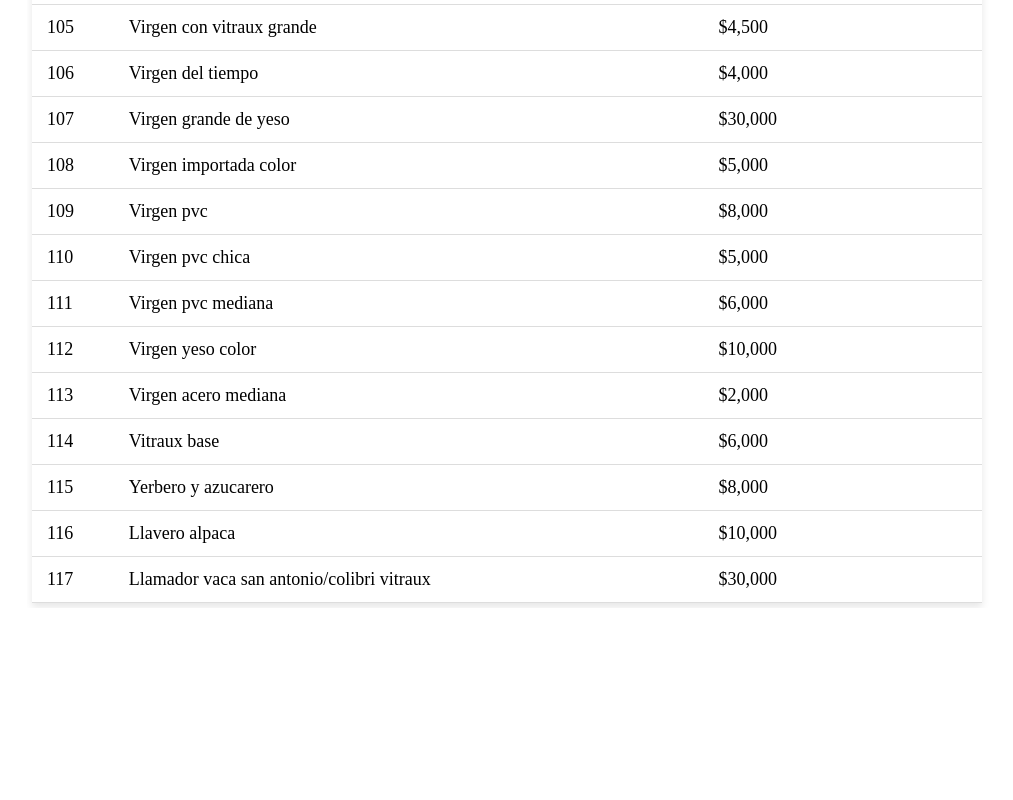
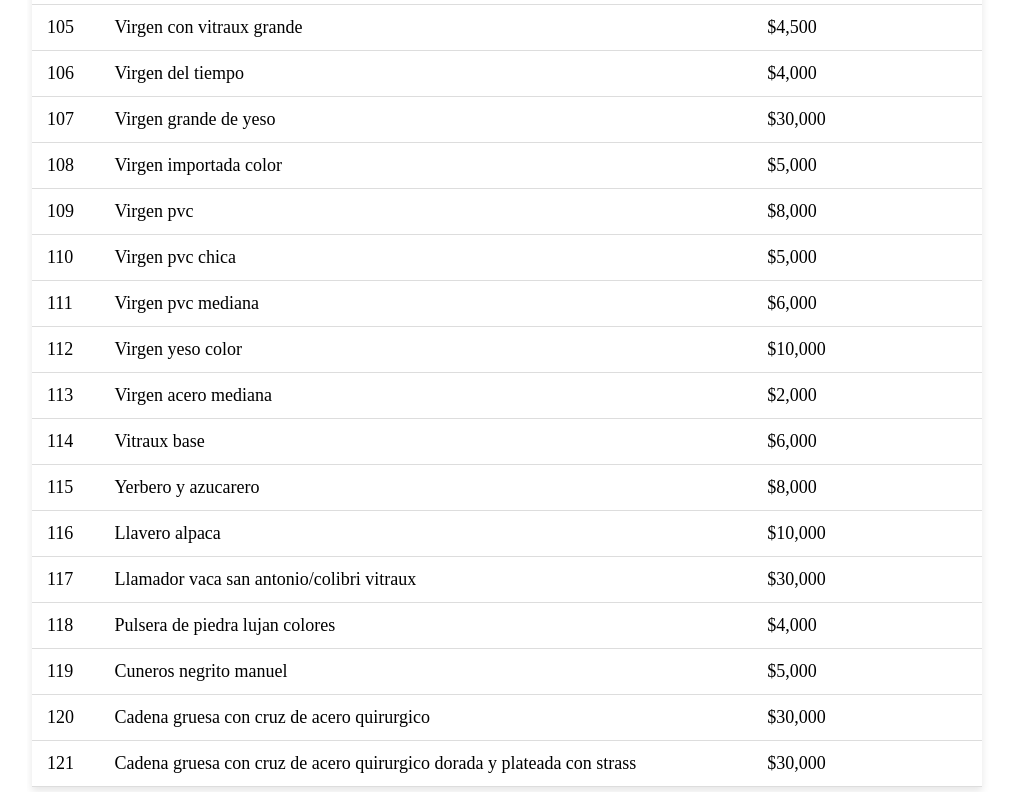
Before and after one commit to alvarosaccomani/ATSMarket-web-app, an Angular app: page / in a window 1280 px wide. Shown: the part 4976-5776 px from the top of the page, without its empty margins (108-1121 px from the left). Before the commit the page ends 5592 px from the top, so only its background shows below. Built offline with nearby package versions, Linux system fonts and the light colour scheme.

Commit message:
i add ids 118, 119, 120 y 121 to app component

```diff
--- a/src/app/app.component.ts
+++ b/src/app/app.component.ts
@@ -611,6 +611,26 @@ export class AppComponent implements OnInit {
       "id": 117,
       "nombre": "Llamador vaca san antonio/colibri vitraux",
       "precio": 30000
+    },
+    {
+      "id": 118,
+      "nombre": "Pulsera de piedra lujan colores",
+      "precio": 4000
+    },
+    {
+      "id": 119,
+      "nombre": "Cuneros negrito manuel",
+      "precio": 5000
+    },
+    {
+      "id": 120,
+      "nombre": "Cadena gruesa con cruz de acero quirurgico",
+      "precio": 30000
+    },
+    {
+      "id": 121,
+      "nombre": "Cadena gruesa con cruz de acero quirurgico dorada y plateada con strass",
+      "precio": 30000
     }
   ]
 
```
